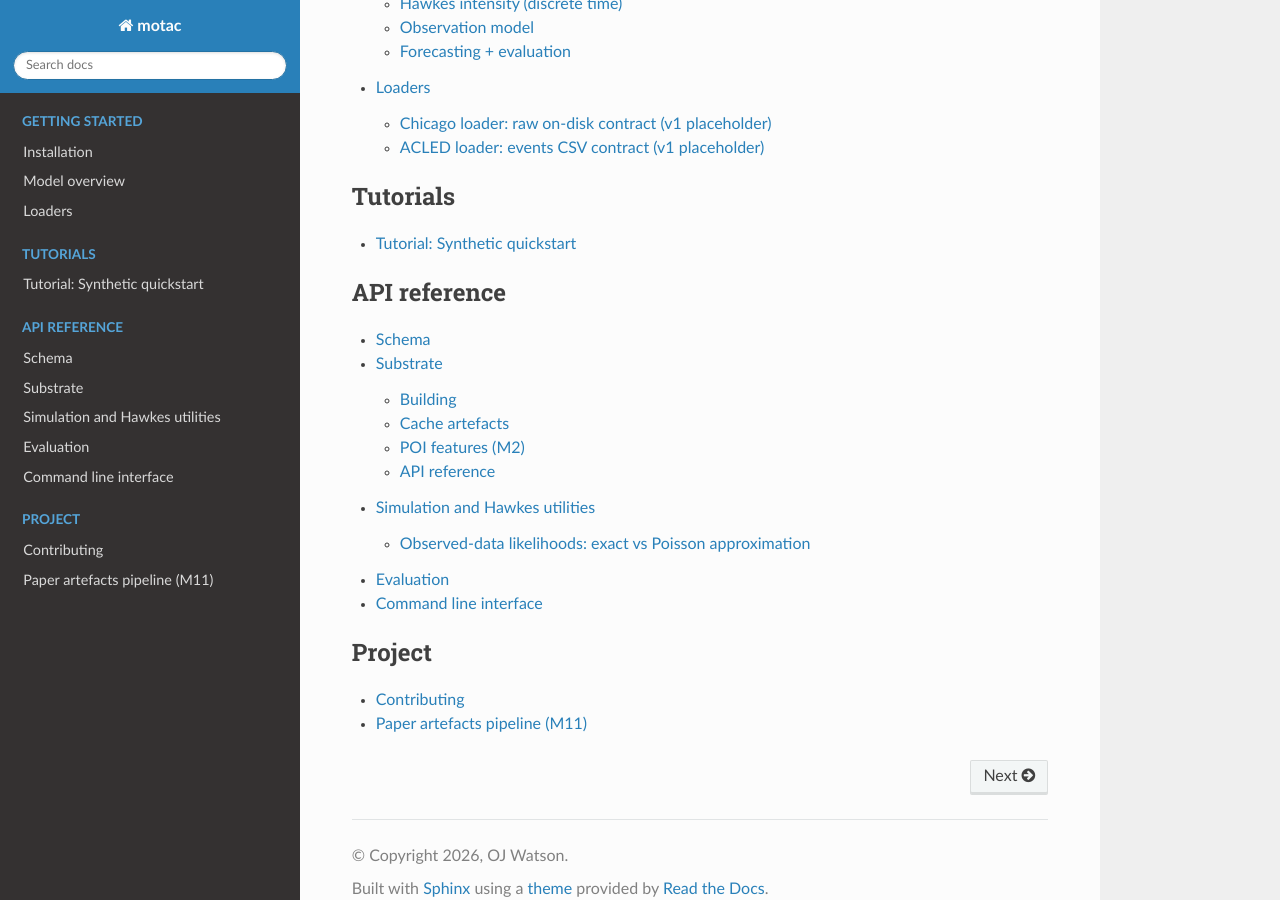
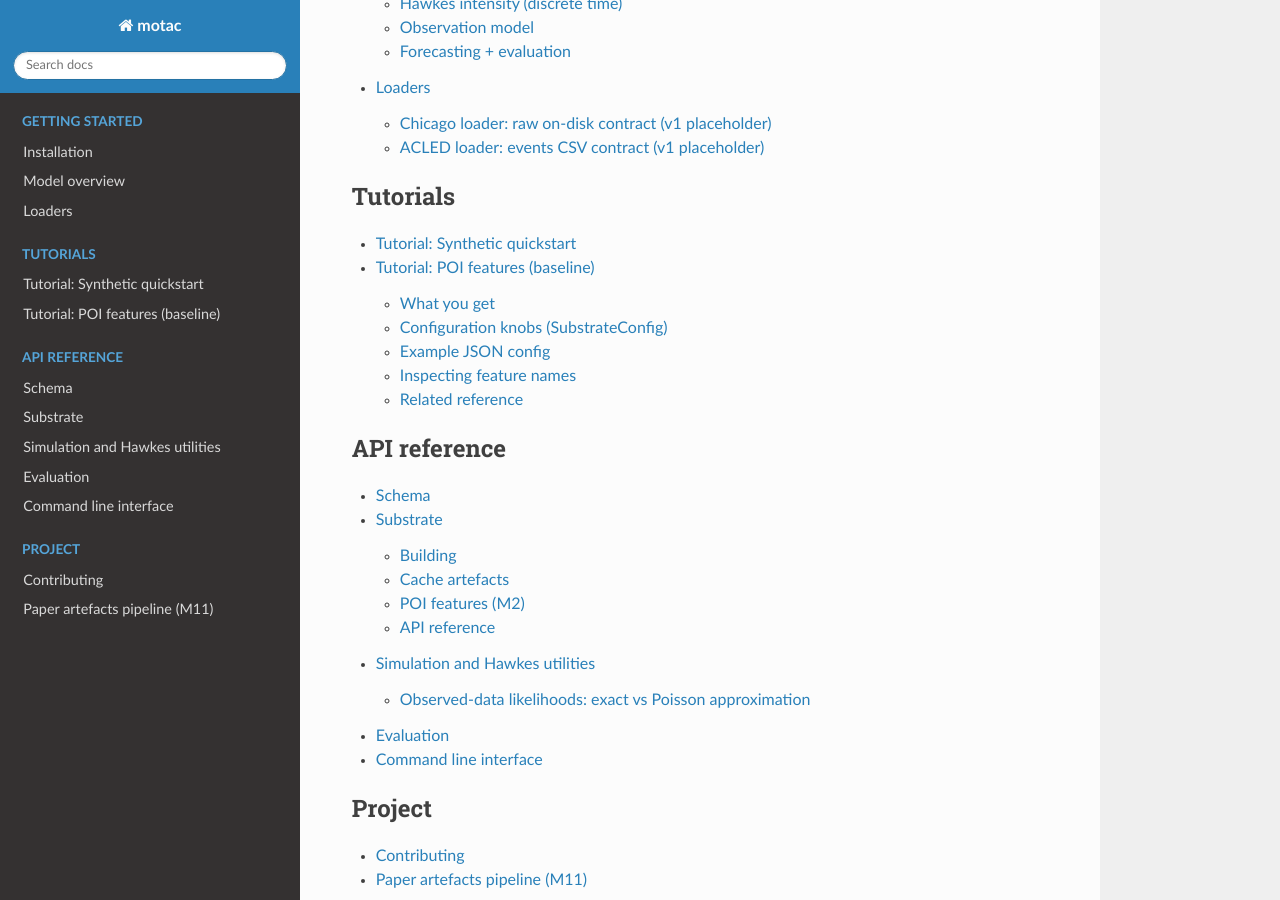
Before and after one commit to OJWatson/motac, a Sphinx documentation site: the page built from docs/index.md, in a window 1280 px wide and 900 px high, scrolled down 420 px. Built offline with Sphinx 7.4.7 and the Read the Docs theme 3.1.0, drawn with Linux system fonts in a browser that asks for light colours; some of the changed lines change nothing that is shown.

Commit message:
docs: add user tutorial for POI feature names/config

````diff
--- a/docs/index.md
+++ b/docs/index.md
@@ -16,6 +16,7 @@ loaders/index
 :caption: Tutorials
 
 tutorials/01_synthetic_quickstart
+tutorials/02_poi_features
 ```
 
 ```{toctree}
--- /dev/null
+++ b/docs/tutorials/02_poi_features.md
@@ -0,0 +1,100 @@
+# Tutorial: POI features (baseline)
+
+This tutorial describes the **baseline Point-Of-Interest (POI) features** that can
+be included in a substrate build (Roadmap **M2**).
+
+POI features are computed during substrate building and stored on the returned
+`Substrate` as `substrate.poi`.
+
+## What you get
+
+When POIs are enabled, `substrate.poi` is a `POIFeatures` object:
+
+- `x`: a NumPy array with shape `(n_cells, n_features)`
+- `feature_names`: list of feature names aligned to the columns of `x`
+
+### Count features
+
+We always include the total count:
+
+- `poi_count`
+
+Optionally, you can request **tag/value breakout** counts using `poi_tags`.
+
+Examples:
+
+- `{"amenity": true}` adds a feature `amenity` counting POIs with a non-null
+  `amenity` property.
+- `{"amenity": ["cafe", "restaurant"]}` adds `amenity=cafe` and
+  `amenity=restaurant`.
+
+### Travel-time-to-nearest features (min travel time)
+
+If `poi_travel_time_features=true`, the builder appends travel-time-based
+features derived from the cached sparse travel-time neighbourhoods:
+
+- `poi_min_travel_time_s`: minimum travel time (seconds) from each grid cell to
+  *any* cell that contains at least one POI.
+
+If you also specify `poi_tags`, tag/value-specific min travel time features are
+added too:
+
+- `poi_<tag>_min_travel_time_s` for `<tag>: true` (e.g. `poi_amenity_min_travel_time_s`)
+- `poi_<tag>=<value>_min_travel_time_s` for `<tag>: [values]`
+  (e.g. `poi_amenity=school_min_travel_time_s`)
+
+If a POI target is not reachable within the neighbourhood cutoff, the feature is
+set to `max_travel_time_s`.
+
+## Configuration knobs (SubstrateConfig)
+
+POI behaviour is controlled by these `SubstrateConfig` fields:
+
+- `disable_pois` (bool, default `false`): disable all POI feature generation.
+- `poi_geojson_path` (string, optional): path to a local GeoJSON file providing
+  POIs (offline / tests / reproducible experiments).
+- `poi_tags` (object/dict, optional): tag/value selection for breakout features.
+  Interpreted as:
+  - `{"tag": true}`: count all POIs where `properties[tag]` is non-null
+  - `{"tag": ["v1", "v2"]}`: count only specific values
+- `poi_travel_time_features` (bool, default `false`): add min-travel-time
+  features to the nearest POI target(s).
+
+POIs can be sourced either by:
+
+- `poi_geojson_path` (local file), or
+- OSM-derived POIs using `poi_tags` together with a region spec (`place` or
+  `north/south/east/west` or `graphml_path`).
+
+## Example JSON config
+
+```json
+{
+  "place": "Camden, London, UK",
+  "cell_size_m": 250.0,
+  "max_travel_time_s": 900.0,
+  "poi_tags": {"amenity": ["cafe", "restaurant"]},
+  "poi_travel_time_features": true,
+  "cache_dir": "./cache/camden"
+}
+```
+
+## Inspecting feature names
+
+```python
+from motac.substrate.builder import SubstrateBuilder, SubstrateConfig
+
+cfg = SubstrateConfig.from_json("./substrate.json")
+sub = SubstrateBuilder(cfg).build()
+
+if sub.poi is None:
+    raise RuntimeError("POIs disabled or not available")
+
+print(sub.poi.feature_names)
+print(sub.poi.x.shape)
+```
+
+## Related reference
+
+- API reference: `docs/api/substrate.md` (includes a compact description of the
+  same naming conventions)
````
